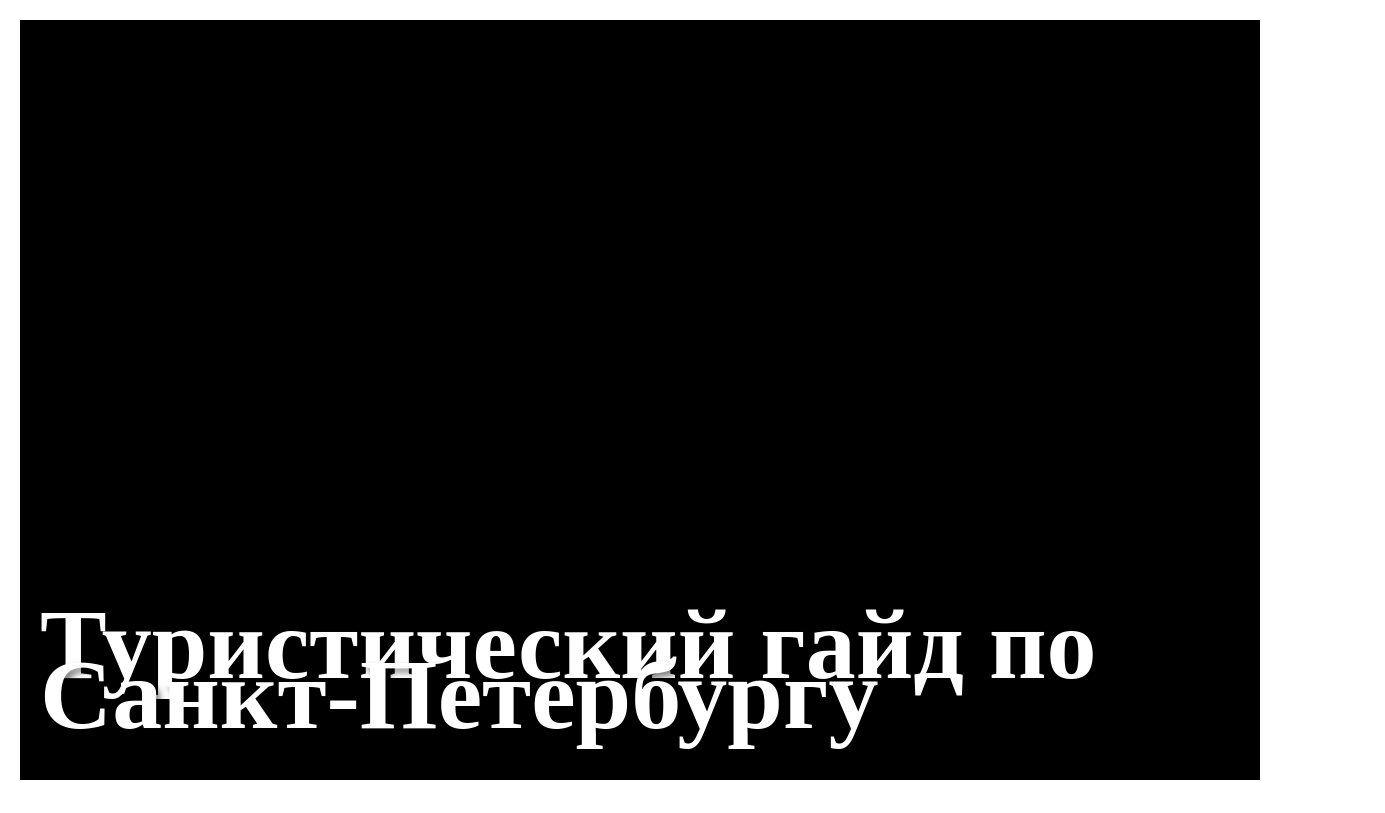
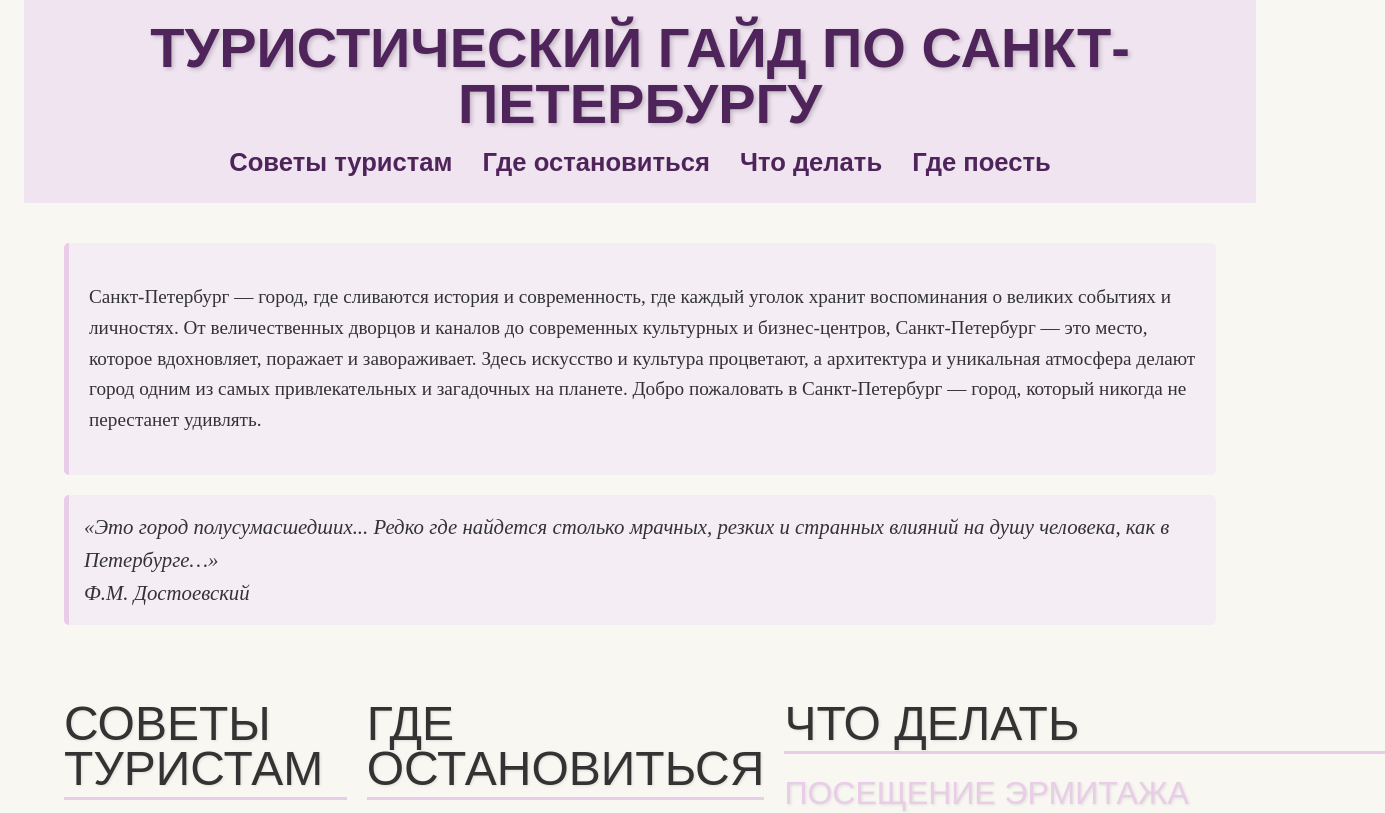
Before and after one commit to VeronikaLiskina/piter, a plain HTML site: page index.html in a window 1280 px wide. Shown: the top 813 px of the page, 1385 px wide, since content can reach past the window. Drawn offline with Linux system fonts and the light colour scheme.

Commit message:
Update style.css

```diff
--- a/style.css
+++ b/style.css
@@ -1,184 +1,214 @@
-html{
-  font-size:20px;
-}
 body {
-    margin: 20px;
-    padding: 0;
-    font-family: "Times New Roman", sans-serif;
-    line-height: 40px;
-    color: hsl(0, 0%, 27%);
-  }
-  .site-header {
-    position:relative;
-    display:flex;
-    background:#000000 no-repeat center url("smiley-volunteers.jpg");
-    width:auto;
-    height: 500px;
-    margin-bottom: 10px;
-    background-size: cover;
-    color: #ffffff;
-    padding-bottom: 20px; /* Отступ снизу */
-
+    font-family: 'Times New Roman', Georgia, serif;
+    line-height: 1.6;
+    color: #333;
+    background-color: #f9f7f1;
+    margin: 0;
+    padding: 0 24px;
+    font-kerning: normal;
+    text-rendering: optimizeLegibility;
+    font-size: clamp(1rem, 1.5vw, 1.2rem);
 }
 
-
-.site-header::before {
-  content: "";
-  position: absolute;
-  top: 0;
-  left: 0;
-  right: 0;
-  bottom: 0;
-  background-color: rgba(0, 0, 0, 0.5); /* 0.5 — степень затемнения */
-  z-index: 1;
+/* Header styles */
+header {
+    background:#f0e4f0;
+    color: #4e245b;
+    padding: 20px 10px;
 }
 
-section {
-  background-color: #c2c4b6;
-}
-.site-header h1 {
-    font-family: "Times New Roman", sans-serif;
-    font-weight: bold;
-    font-size: 5rem;
-    line-height: 70px;
-
+header .site-header h1 {
     margin: 0;
-    text-align:left;
-    bottom: 20px;
-    position: absolute;
-    text-shadow: 4px 4px 6px rgba(0, 0, 0, 0.5);
-    z-index: 2; /* Чтобы текст был поверх затемненного слоя */
-  }
-  nav {
-    height: fit-content;
-    font-family: "Times New Roman", sans-serif; /* Укажите любой шрифт */
-    padding-left: 20px;
-  }
-  article{
-    display:block;
-  }
-  nav ul {
-    list-style: none; /* Убираем маркеры списка */
-    display: block;
-    gap: 20px; /* Пробелы между элементами списка */
-    margin: 20px;
-    line-height: 30px;
+    line-height: 1;
+    font: 700 2rem/1 'Oswald', sans-serif;
+    text-transform: uppercase;
+    text-align: center;
+    text-shadow: 2px 2px 4px rgba(0, 0, 0, 0.2);
+    font-size: clamp(2.5rem, 5vw, 3.5rem);
 }
 
-/* Или можно отдельно задать стиль для ссылок внутри навигации */
+nav ul {
+    display: flex;
+    justify-content: center;
+    list-style: none;
+    padding: 0;
+    margin: 10px 0 0;
+}
+
+nav ul li {
+    margin: 0 15px;
+}
+
 nav ul li a {
-    line-height: 30px;
-    font-family: "Times New Roman", sans-serif;
-    font-size: 32px; /* Размер шрифта */
-    color: hsl(0, 0%, 27%);
+    color: #4e245b;
+    text-decoration: none;
+    font-weight: bold;
+    font-family: 'Oswald', sans-serif;
+    font-size: 1.5rem;
+    position: relative;
+    transition: color 0.3s ease, transform 0.3s ease;
+    font-size: clamp(1.5rem, 2vw, 3rem);
+}
 
-    font-weight: bold; /* Жирный шрифт */
+nav ul li a:hover {
+    text-decoration: none;
+    color: #bb83ba;
+    transform: scale(1.1);
 }
-.container {
-  display: inline-block;
-  margin: 30px;
+
+nav ul li a:active {
+    transform: scale(0.95);
+    transition: transform 0.1s;
 }
-.site-header {
-    position:relative;
-    display:flex;
-    background:#000000 no-repeat center url("smiley-volunteers.jpg");
-    width:auto;
-    height: 500px;
-    margin-bottom: 10px;
-    background-size: cover;
-    color: #ffffff;
-    padding-bottom: 20px; /* Отступ снизу */
 
+/* Main content styles */
+main {
+    padding: 20px;
 }
-.site-header img {
-  display: flexbox;
-  margin: 0 auto;
+
+.intro {
+    background-color: #f4edf4;
+    border-radius: 5px;
+    border-left: 5px solid #e9cce8;
+    padding: 20px;
+    margin-bottom: 20px;
 }
 
 blockquote {
-  display: flexbox;
     font-style: italic;
-    margin: 30px;
-    font-size: 32px;
-    padding: 10px;
-    border-left: 4px solid #ccc;
-    background-color: #dadada;
-}
-.intro{
-    display: inline-block;
-    font-family: "Times New Roman", sans-serif;
-    font-size: 2rem;
-    color: #5d7599;
-    padding: 20px;
-    border-radius: 8px;
-    text-align: center;
-    line-height: 40px;
-    margin:30px;
+    margin: 20px 0;
+    padding: 15px;
+    border-left: 5px solid #e9cce8;
+    background-color: #f4edf4;
+    border-radius: 5px;
+    font-size: 1.1rem;
+    font-size: clamp(1.1rem, 2.5vw, 1.3rem);
 }
 
-h2 {
-  font-size: 2.0rem;
-  line-height: 30px;
-}
-h3 {
-  font-size: 1.5rem;
-  line-height: 30px;
+/* Article styles */
+.container {
+    display: grid;
+    grid-template-columns: repeat(auto-fit, minmax(300px, 1fr));
+    gap: 20px;
 }
 
-@media (min-width:950px) and (max-width:1300px) {
-    .site-header{
-      height: 600px;
-     }
+section h2 {
+    border-bottom: 3px solid #e9cce8;
+    padding-bottom: 5px;
+    font: 3rem/.95 'Oswald', sans-serif;
+    text-transform: uppercase;
+    margin-bottom: 16px;
+    text-shadow: 1px 1px 3px rgba(0, 0, 0, 0.1);
+    font-size: clamp(2rem, 4vw, 3rem);
 }
-@media (min-width:1300px) and (max-width:10000px) {
-    .site-header{
-      height: 1000px;
+
+section h3 {
+    color: #e9cce8;
+    margin-top: 10px;
+    font: 2rem/.95 'Oswald', sans-serif;
+    text-transform: uppercase;
+    margin-bottom: 12px;
+    text-shadow: 1px 1px 3px rgba(0, 0, 0, 0.1);
+    font-size: clamp(1.5rem, 3vw, 2rem);
+}
+
+section p {
+    margin: 10px 0;
+    font-size: clamp(1rem, 2vw, 1.2rem);
+}
+
+/* Footer styles */
+footer {
+    background: linear-gradient(135deg, #d8a0d6, #e9cce8);
+    color: #fff;
+    text-align: center;
+    padding: 10px 0;
+    margin-top: 20px;
+}
+
+footer p {
+    margin: 0;
+}
+section img {
+    height: auto;
+    display: block;
+    border-radius: 5px; /* Легкое скругление углов */
+    box-shadow: 0 4px 8px rgba(0, 0, 0, 0.1); /* Тень для выделения */
+}
+/* Responsive styles */
+@media (max-width: 768px) {
+    nav ul {
+        flex-direction: column;
+        align-items: center;
+    }
+
+    nav ul li {
+        margin: 5px 0;
+    }
+
+    .container {
+        grid-template-columns: 1fr;
     }
 }
 
-
-/* Адаптивные стили */
-@media (min-width: 600px) {
-  .site-header h1 {
-      font-size: 5rem;
-      padding-bottom: 40px;
-      line-height: 50px;
-  }
-
-  nav ul li a {
-      font-size: 3.2rem;
-      line-height: 70px;
-  }
+@media (min-width: 769px) {
+    .container {
+        grid-template-columns: repeat(2, 1fr);
+    }
+}
+@media (min-width: 955px) {
+    article {
+      column-count: 3;
+      column-rule: 2px solid #333333;
+      column-gap: 42px;
+      margin-top: 36px;
+    }
 }
 
-@media (min-width: 900px) {
-  body {
-    font-size:2rem;
-  }
-  .site-header {
-      padding: 80px 20px;
-  }
-  .intro{
-    font-size: 3rem;
-    line-height: 50px;
-  }
-  .section {
-      display: flex;
-      flex-direction: column;
-      align-items: center;
-      padding: 60px 40px;
-  }
+@media (max-width: 768px) {
+    main {
+        padding: 10px;
+    }
 
-  h2 {
-      font-size: 2.5rem;
-      line-height: 40px;
-  }
-  h3 {
-    font-size: 2.0rem;
-    line-height: 40px;
+    nav ul {
+        flex-direction: column;
+        align-items: center;
+        gap: 10px;
+    }
+
+    .intro {
+        padding: 15px;
+    }
+
+    blockquote {
+        padding: 10px;
+    }
+}
+@media (min-width: 1200px) {
+    main {
+        padding: 40px;
+    }
+
+    .container {
+        grid-template-columns: repeat(3, 1fr);
+    }
+
+    section h2 {
+        margin-bottom: 24px;
+    }
+}
+@media (min-width: 769px) {
+    article {
+        column-count: 2;
+        column-gap: 20px;
+    }
 }
 
-  nav ul {
-      gap: 2rem;
-  }
+@media (min-width: 955px) {
+    article {
+        column-count: 3;
+        column-gap: 30px;
+        column-rule: 2px solid #333333;
+        margin-top: 36px;
+    }
 }
```
